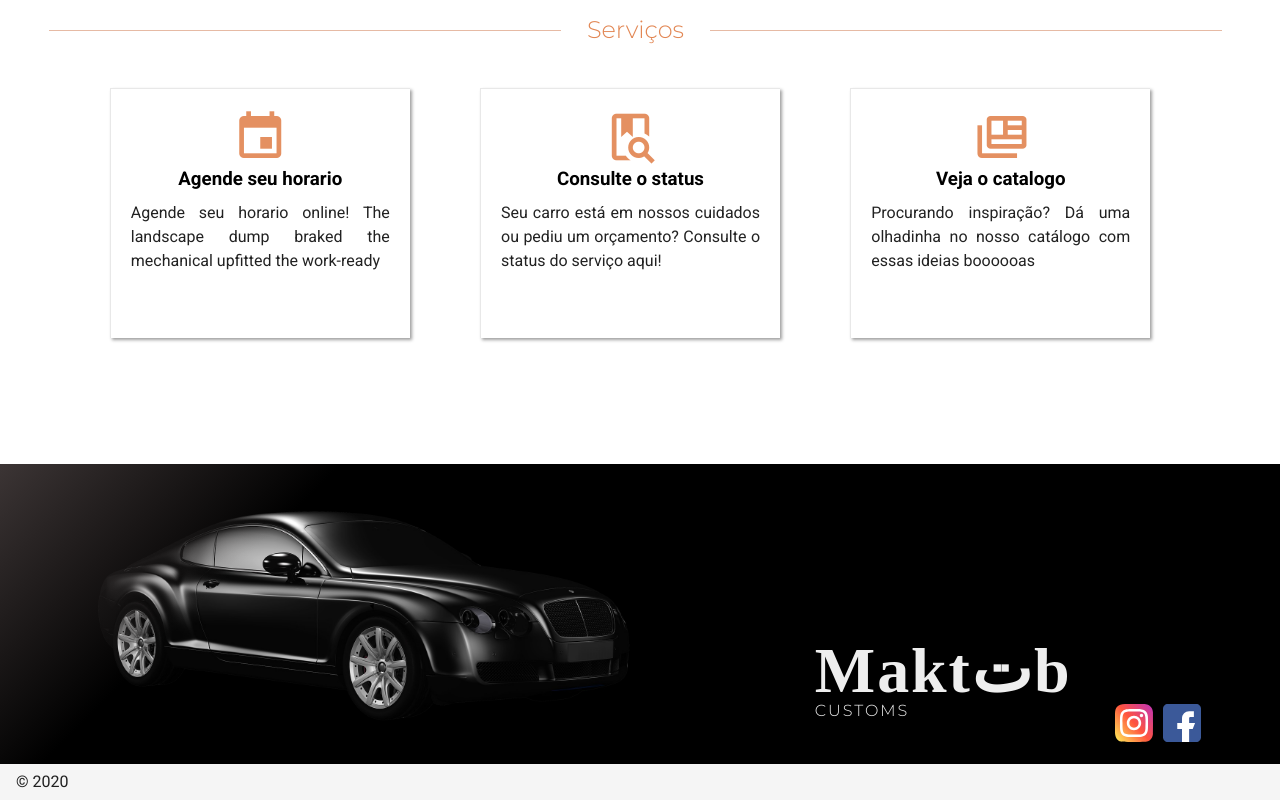
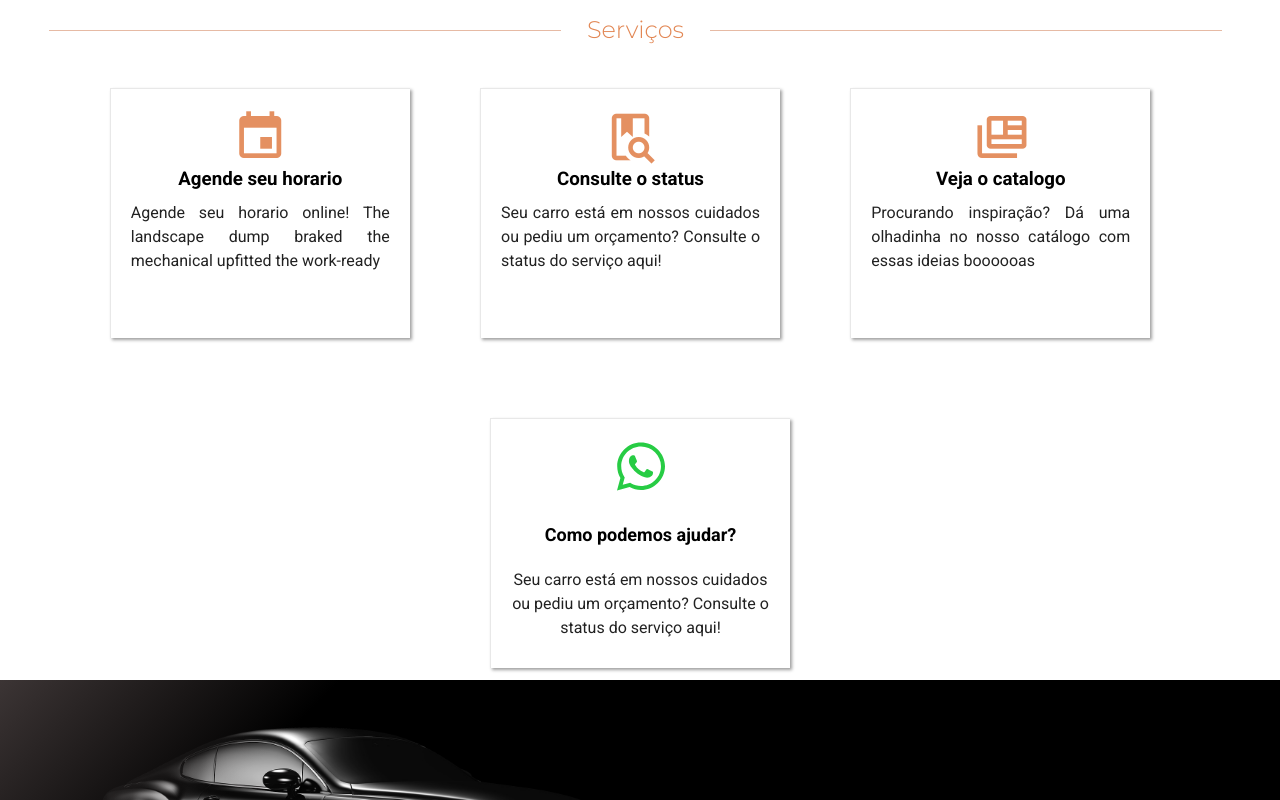
Before and after one commit to 1995-Matheus-Lima/maktub-customs, a Nuxt app: page / in a window 1280 px wide. Shown: the top 800 px of the page. Built offline with nearby package versions, Linux system fonts and the light colour scheme; a web font is replaced by a local one.

Commit message:
Whatsapp component adjusts

```diff
--- a/components/ServicesList.vue
+++ b/components/ServicesList.vue
@@ -4,12 +4,14 @@
       <div  v-for="serv in services" :key=serv.id>
         <Service  :item="serv" />
       </div>
+      <WhatsappContact />
     </div>
   </section>
 </template>
 
 <script>
   import Service from "@/components/Service";
+  import Whats from "@/components/Whats";
   export default {
     props: {
       services: {
@@ -39,7 +41,8 @@
     },
   },
   components: {
-    Service
+    Service,
+    Whats
   }
 }
 </script>
--- a/components/Whats.vue
+++ b/components/Whats.vue
@@ -16,5 +16,9 @@
 </script>
 
 <style lang="scss" scoped>
+    svg {
+      fill: #27cc44;
+      width: 48px;
+    }
 
 </style>
--- a/components/WhatsappContact.vue
+++ b/components/WhatsappContact.vue
@@ -1,9 +1,10 @@
 <template>
-    <div>
-         <a :href="`https://wa.me/${phoneNum}?text=${message}`" target="_blank" class="contact-us">
-          <Whats />
-          Posso ajudar?
-         </a>
+    <div class="contact-us">
+      <div class="item">
+        <Whats />
+        <a :href="`https://wa.me/${phoneNum}?text=${message}`" target="_blank" class="link">Como podemos ajudar?</a>
+        <p class="description">Seu carro está em nossos cuidados ou pediu um orçamento? Consulte o status do serviço aqui!</p>
+      </div>
     </div>
 </template>
 
@@ -27,16 +28,32 @@
 
 <style lang="scss" scoped>
 .contact-us {
-    padding: 30px;
-    background-color: green;
+    width: 300px;
+    height:250px;
+    text-align:center;
+    padding:20px;
+    margin-top: 40px;
+    border-top: 1px solid #bdbdbd57;
+    border-left: 1px solid #bdbdbd57;
+    box-shadow: 2px 2px 3px 0px #25252570;
+
+    @media screen and (min-width: 768px) {
+
+    }
+
+  .link {
+    display: block;
+    padding: 20px;
     text-decoration: none;
-    color: white;
-    width: 200px;
-    height: 50px;
-    svg {
-      fill: #27cc44;
-      width: 48px;
+    color: black;
+    font-weight: 600;
+    font-size: large;
+    &:hover {
+      cursor: pointer;
+      color: #E49061;
     }
+  }
+
 }
 
 </style>
--- a/pages/index.vue
+++ b/pages/index.vue
@@ -8,12 +8,14 @@
 <script>
 import Divider from "@/components/Divider";
 import ServicesList from "@/components/ServicesList";
+import WhatsappContact from "@/components/WhatsappContact";
 export default {
   props:{
   },
   components: {
     Divider,
     ServicesList,
+    WhatsappContact
   }
 };
 </script>
```
Also changed, not shown: components/Service.vue (indentation only).
